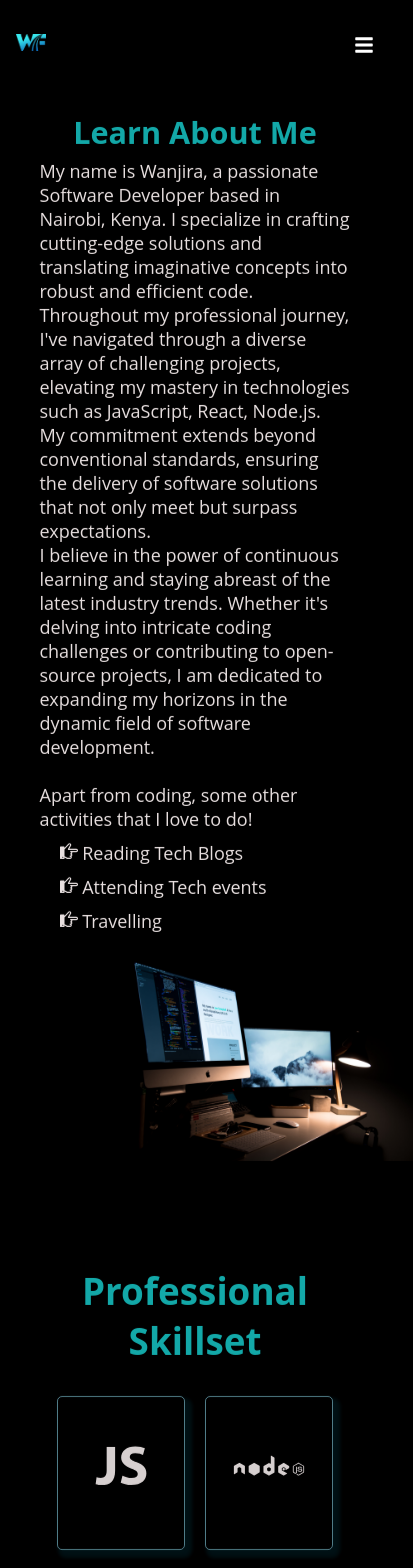
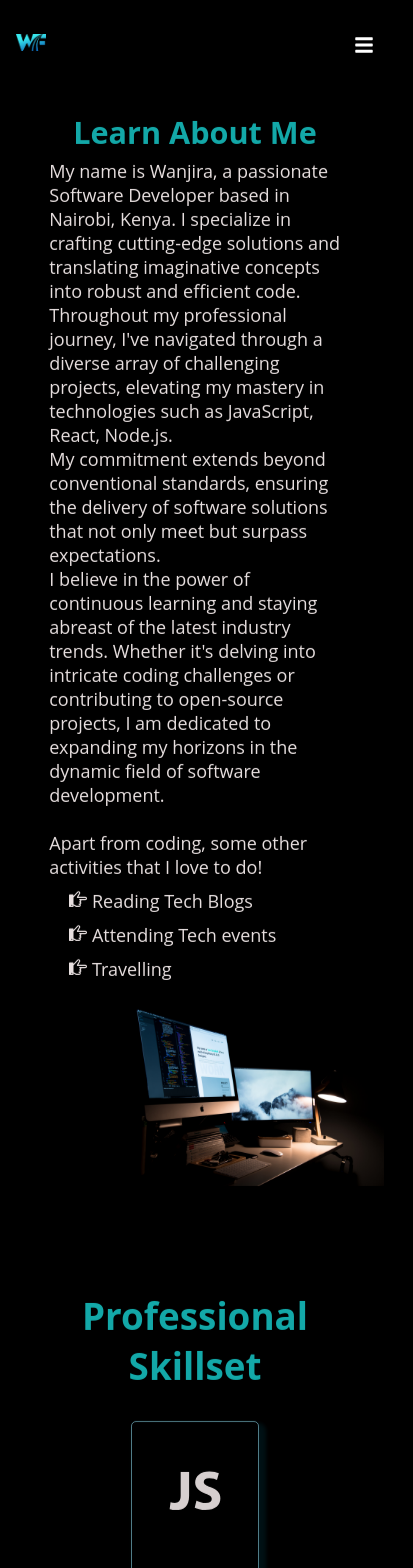
Before and after one commit to Wanjira-Faith/My-Portfolio, a React (Vite) app in the folder portfolio/: page /about in a window 390 px wide. Shown: the top 1568 px of the page, 413 px wide, since content can reach past the window. Built offline with nearby package versions, Linux system fonts and the light colour scheme; the HTML template or start-up script is replaced by a standard one.

Commit message:
modify file

```diff
--- a/portfolio/src/Css/About.css
+++ b/portfolio/src/Css/About.css
@@ -138,10 +138,6 @@ body {
       margin-left: 0;
     }
 
-    .about-img img {
-      width: 100%;
-    }
-
     .about-text h1 {
       font-size: 1.7em;
       margin-bottom: 15px;
@@ -152,5 +148,9 @@ body {
     .about-section {
       padding-top: 100px;
     }
+    .about-container {
+      width: 85%;
+    }
+
   }
 }
```
